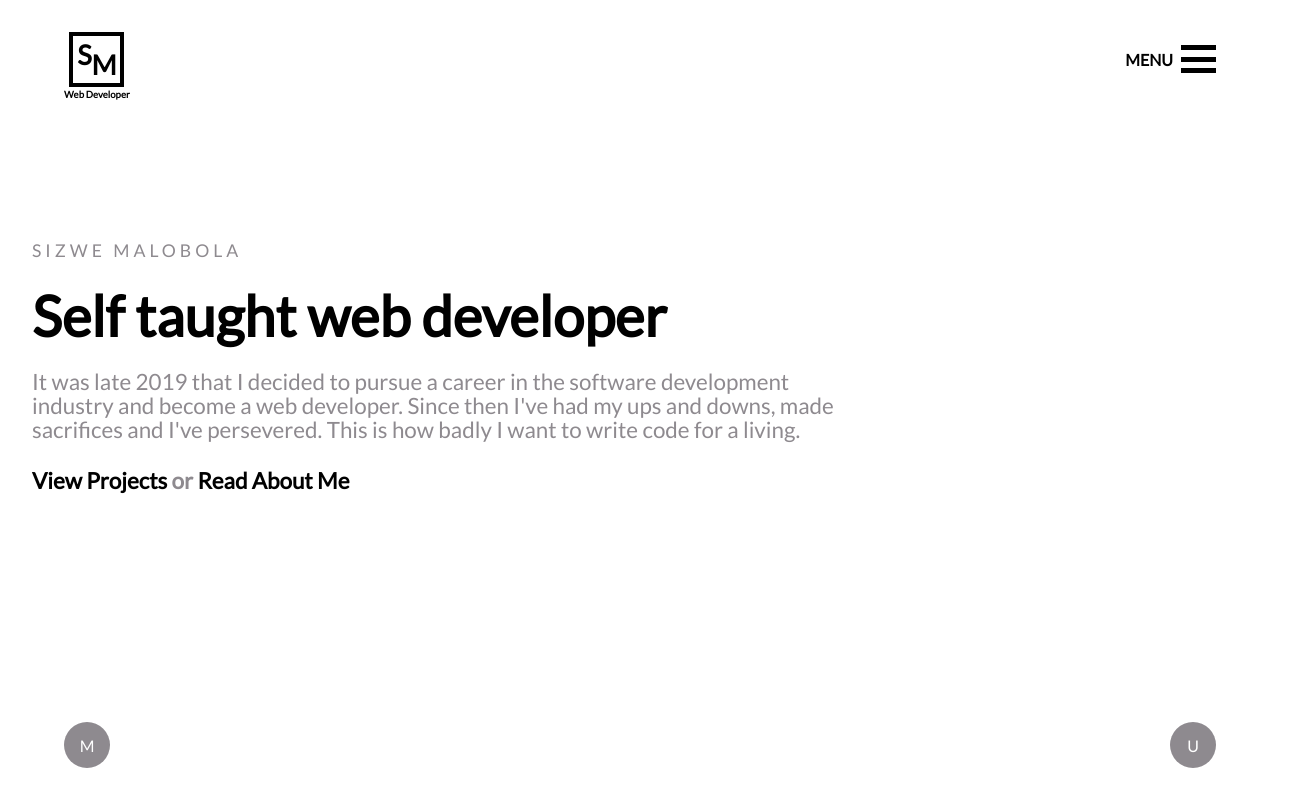
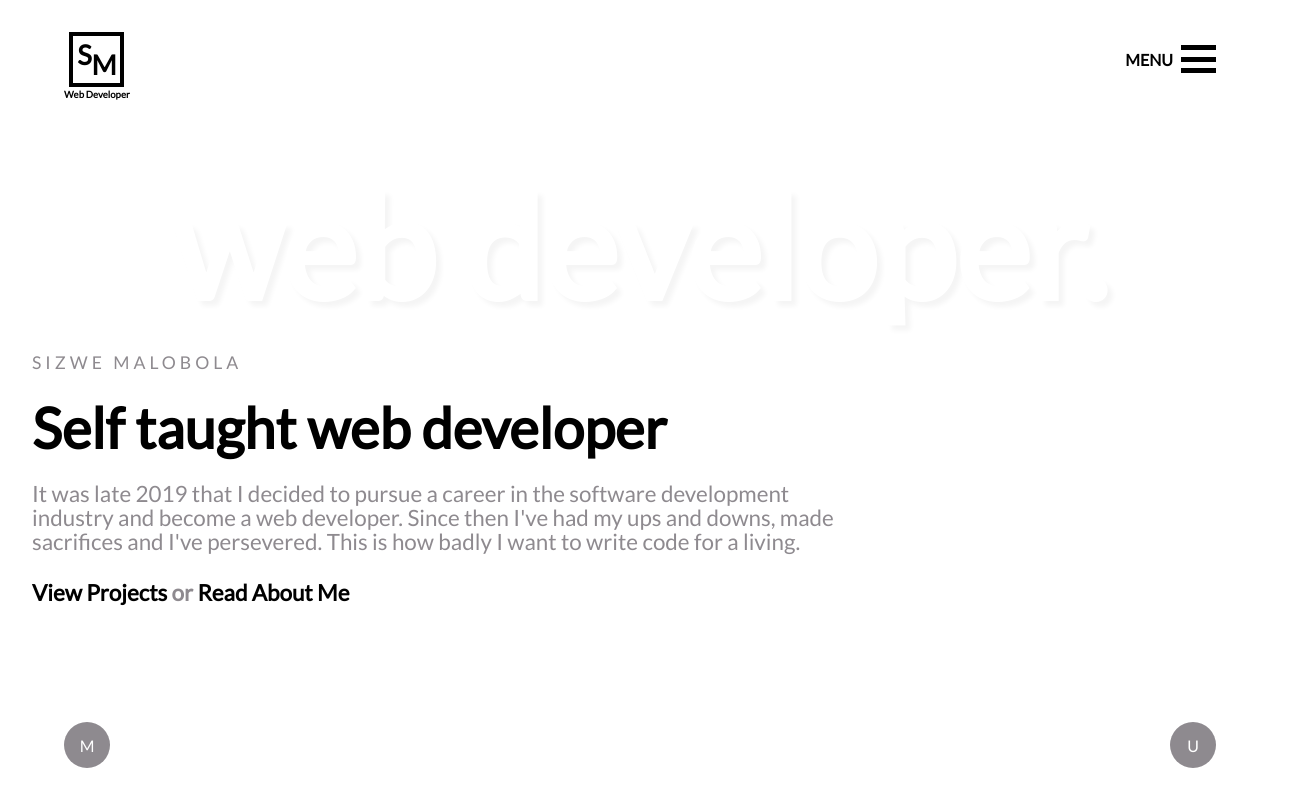
Before and after one commit to SizweMalobola/Portfolio_site, a React (Create React App) app: page / in a window 1280 px wide. Shown: the top 800 px of the page, 1312 px wide, since content can reach past the window. Built offline with nearby package versions, Linux system fonts and the light colour scheme.

Commit message:
fixed Home height  (min-width: 740px)

```diff
--- a/src/components/homeStyle.module.css
+++ b/src/components/homeStyle.module.css
@@ -241,9 +241,10 @@
     padding-top: 15rem;
   }
   .home-top {
-    height: 70vh;
+    height: 75vh;
   }
   .intro-div {
+    position: absolute;
     left: 2rem;
   }
   .row {
@@ -285,3 +286,36 @@
     margin-bottom: 1.3rem;
   }
 }
+
+@media only screen and (min-width: 780px) {
+  .container {
+    padding-top: 10rem;
+  }
+  .intro-div {
+    top: 10rem;
+  }
+  .home-top {
+    height: 80vh;
+  }
+}
+
+@media only screen and (min-width: 1000px) {
+  .intro-div {
+    top: 12rem;
+  }
+  .home-top > h1 {
+    display: block;
+    font-size: 8.9rem;
+    padding: 0 2rem;
+    text-align: center;
+  }
+}
+
+@media only screen and (min-width: 1327px) {
+  .intro-div {
+    top: 15rem;
+  }
+  .home-top > h1 {
+    font-size: 12rem;
+  }
+}
```
